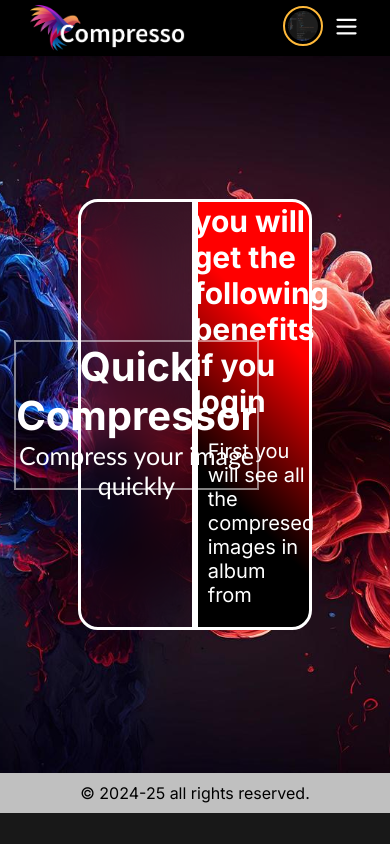
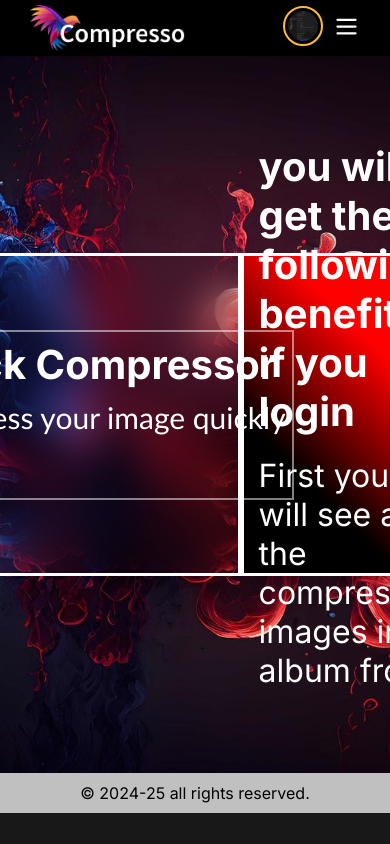
Before and after one commit to pritampaul02/Image-Copressor, a React (Vite) app: page /login in a window 390 px wide. Built offline with nearby package versions, Linux system fonts and the light colour scheme; no server answers.

Commit message:
added media query in login & download pages - Ahin

```diff
--- a/src/style/Download.css
+++ b/src/style/Download.css
@@ -107,6 +107,7 @@
     text-shadow: none;
     box-shadow: 5px 5px 10px #0e0e0e4e;
     cursor: pointer;
+
 }
 #download-botton {
     background: white;
@@ -167,7 +168,6 @@
     columns: 3;
     column-gap: 25px;
     break-inside: avoid;
-
 }
 
 /* .secend_content .img_container {
@@ -204,3 +204,194 @@
     scale: 1.05;
     transition-duration: 1s;
   } */
+
+  @media screen and (max-width: 850px) {
+
+    #page_info {
+
+        height: 55px;
+        border-bottom: 2px solid white;
+        font-weight: 600;
+    }
+    #your_img {
+        font-size: 40px;
+    }
+
+    #select_img_conte {
+        width: 100%;
+        margin-top: 15px;
+        margin-left: 35px;
+        position: relative;
+        display: flex;
+        flex-wrap: wrap;
+        justify-content: space-around;
+        align-items: center;
+    }
+    .select_img {
+        height: 350px;
+        width: 700px;
+        position: relative;
+        background: #ffffff48;
+        margin-top: 30px;
+        margin-left: -65px;
+        border: 1px solid #6c6b6b;
+        border-radius: 10px;
+        box-shadow: 15px 15px 20px #000000ab;
+        cursor: pointer;
+    }
+    .img_size {
+        height: 100%;
+        margin: 0px auto;
+    }
+
+    .desc_conte {
+
+        margin: auto;
+        margin-top: 40px;
+        display: flex;
+        flex-wrap: wrap;
+        justify-content: space-between;
+        padding-inline: 10px;
+        width: 750px;
+    }
+    .desc {
+        padding: 10px 0px 10px 0px;
+        font-size: 25px;
+        font-weight: 600;
+    }
+    .desc p {
+        margin-bottom: 5px;
+    }
+    #download_shear_conte {
+        width: 600px;
+        display: flex;
+        justify-content: end;
+        align-items: end;
+        gap: 15px;
+    }
+    .download-shear-botton {
+        height: 60px;
+        width: 80%;
+    }
+    .download_icon {
+        font-size: 42px;
+    }
+    .secend_content {
+        width: 100%;
+        margin-inline: auto;
+        columns: 1;
+        gap: 10px;
+
+    }
+
+    .secend_content img {
+        width: 65%;
+        height: auto;
+        margin: 0;
+        box-shadow: 5px 5px 20px #151515e1;
+        margin-left: 125px;
+        margin-top: 20px;
+    }
+
+}
+  @media screen and (max-width: 450px) {
+
+    #page_info {
+        height: 45px;
+        width: 300px;
+        border-bottom: 3px solid white;
+        font-weight: 600;
+        margin-left: -55px;
+
+    }
+    #your_img {
+        font-size: 20px;
+    }
+
+    #select_img_conte {
+        width: 300px;
+        height: 350px;
+        margin-top: 15px;
+        margin-left: -62px;
+        position: relative;
+        display: flex;
+        flex-wrap: wrap;
+        justify-content: space-around;
+        align-items: center;
+
+    }
+    .select_img {
+        height: 300px;
+        width: 100%;
+        position: relative;
+        background: #ffffff48;
+        margin-top: 10px;
+        margin-left: -15px;
+        border: 1px solid #6c6b6b;
+        border-radius: 10px;
+        box-shadow: 15px 15px 20px #000000ab;
+        cursor: pointer;
+    }
+    .img_size {
+        height: 100%;
+        margin: 0px auto;
+    }
+
+    .desc_conte {
+        display: flex;
+        flex-wrap: wrap;
+        flex-direction: column;
+        width: 750px;
+        height: 220px;
+        margin-left: -75px;
+        margin-top: 18px;
+
+    }
+    .desc {
+        padding: 10px 0px 10px 0px;
+        font-size: 20px;
+        font-weight: 600;
+    }
+    .desc p {
+        margin-bottom: 5px;
+    }
+    #download_shear_conte {
+        width: 600px;
+        display: flex;
+        flex-direction: column;
+        justify-content: end;
+        align-items: end;
+        gap: 15px;
+        position: absolute;
+        top: 510px;
+        right: 45px;
+        margin-top: 9px;
+
+    }
+    .download-shear-botton {
+        height: 50px;
+        width: 45%;
+    }
+    .download_icon {
+        font-size: 35px;
+    }
+    .secend_content {
+        width: 100%;
+        margin-inline: auto;
+        columns: 1;
+        gap: 10px;
+        margin-top: -65px;
+
+    }
+
+    .secend_content img {
+        width: 65%;
+        height: auto;
+        margin: 0;
+        box-shadow: 5px 5px 20px #151515e1;
+        margin-left: 50px;
+        margin-top: 10px;
+
+    }
+
+}
--- a/src/style/login.css
+++ b/src/style/login.css
@@ -37,12 +37,10 @@
     height: 150px;
     width: 400px;
     font-size: 20px;
-    border: solid red;
     box-shadow: 1px;
     text-align: center;
     background: transparent;
     border: 2px solid rgba(255, 255, 255, 0.5);
-
     display: flex;
     flex-direction: column;
     align-items: center;
@@ -141,3 +139,89 @@
     opacity: 95%;
     filter: blur(31px) brightness(80%) contrast(110%) saturate(150%);
 }*/
+
+@media screen and (max-width: 450px) {
+    .login_img {
+        height: 100%;
+        width: 100%;
+        object-fit: contain;
+        border: solod black;
+        overflow: hidden;
+        background-position: center;
+        justify-content: center;
+        align-items: center;
+        display: flex;
+    }
+    .img{
+        width: 55%;
+        height: 45%;
+        display: flex;
+        flex-direction: column;
+    }
+
+    .login {
+        height: 255px;
+        width: 165px;
+        font-size: 20px;
+        display: flex;
+        flex-direction: column;
+        align-items: center;
+        justify-content: center;
+        gap: 10px;
+    }
+    .login h2 {
+        font-size: 27px;
+    }
+    .login p {
+        font-size: 22px;
+        margin-bottom: 10px;
+    }
+
+    #benifit h3{
+        font-size: 1.4rem;
+        margin-top: 3px;
+    }
+    #benifit p{
+        font-size: 1.05rem;
+    }
+}
+@media screen and (max-width: 850px) {
+
+    .img{
+        width: 75%;
+        height: 45%;
+        display: flex;
+        justify-content: center;
+        align-items: center;
+    }
+
+    .login {
+        height: 170px;
+        width: 400px;
+        font-size: 20px;
+        box-shadow: 1px;
+        text-align: center;
+        background: transparent;
+        border: 2px solid rgba(255, 255, 255, 0.5);
+        display: flex;
+        flex-direction: column;
+        align-items: center;
+    }
+    .login h2 {
+        font-size: 40px;
+        margin-top: 5px;
+    }
+
+    .login p {
+        font-size: 30px;
+    }
+
+    #benifit h3{
+        font-size: 2.5rem;
+        margin-top: 2px;
+    }
+    #benifit p{
+        font-size: 2rem;
+    }
+
+}
```
